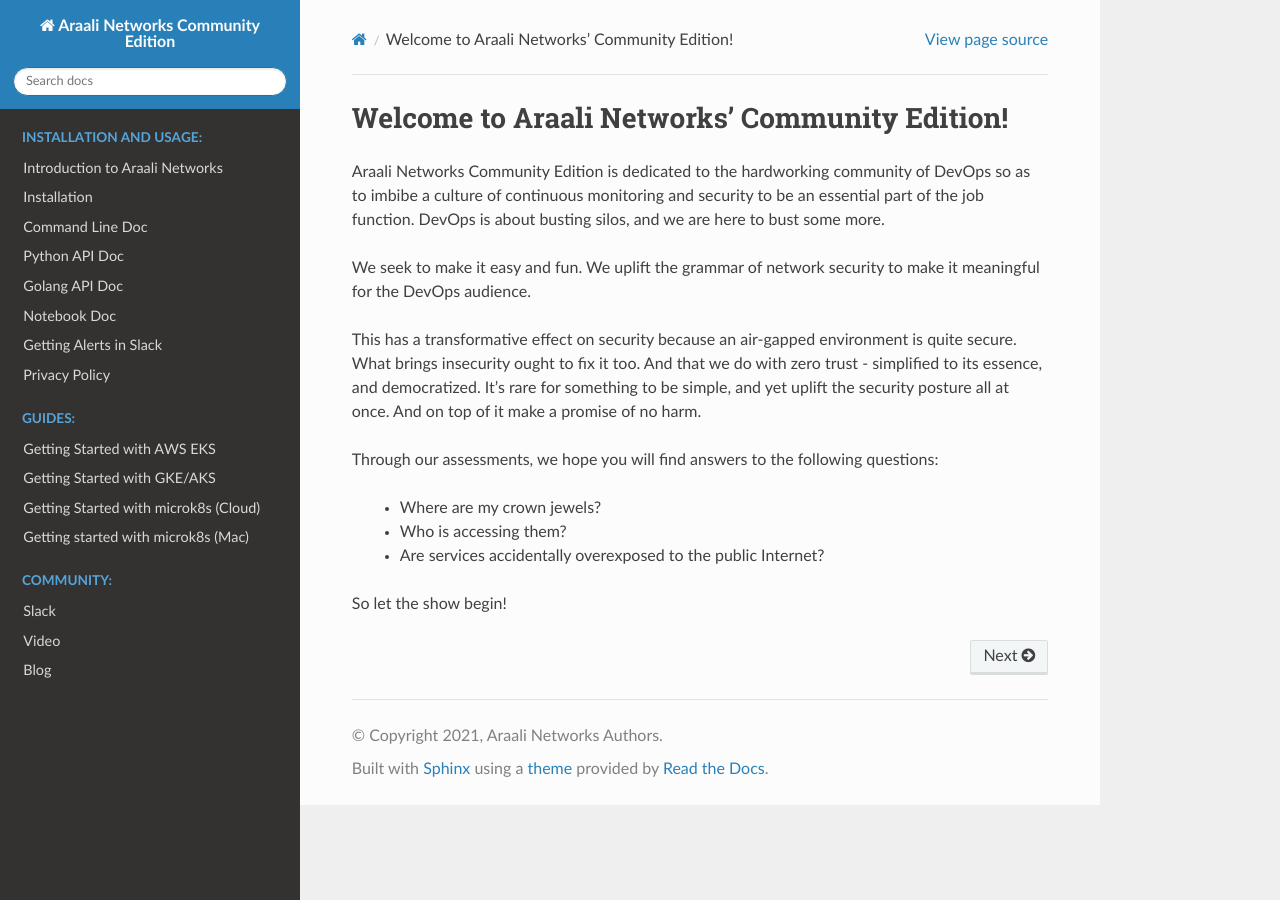
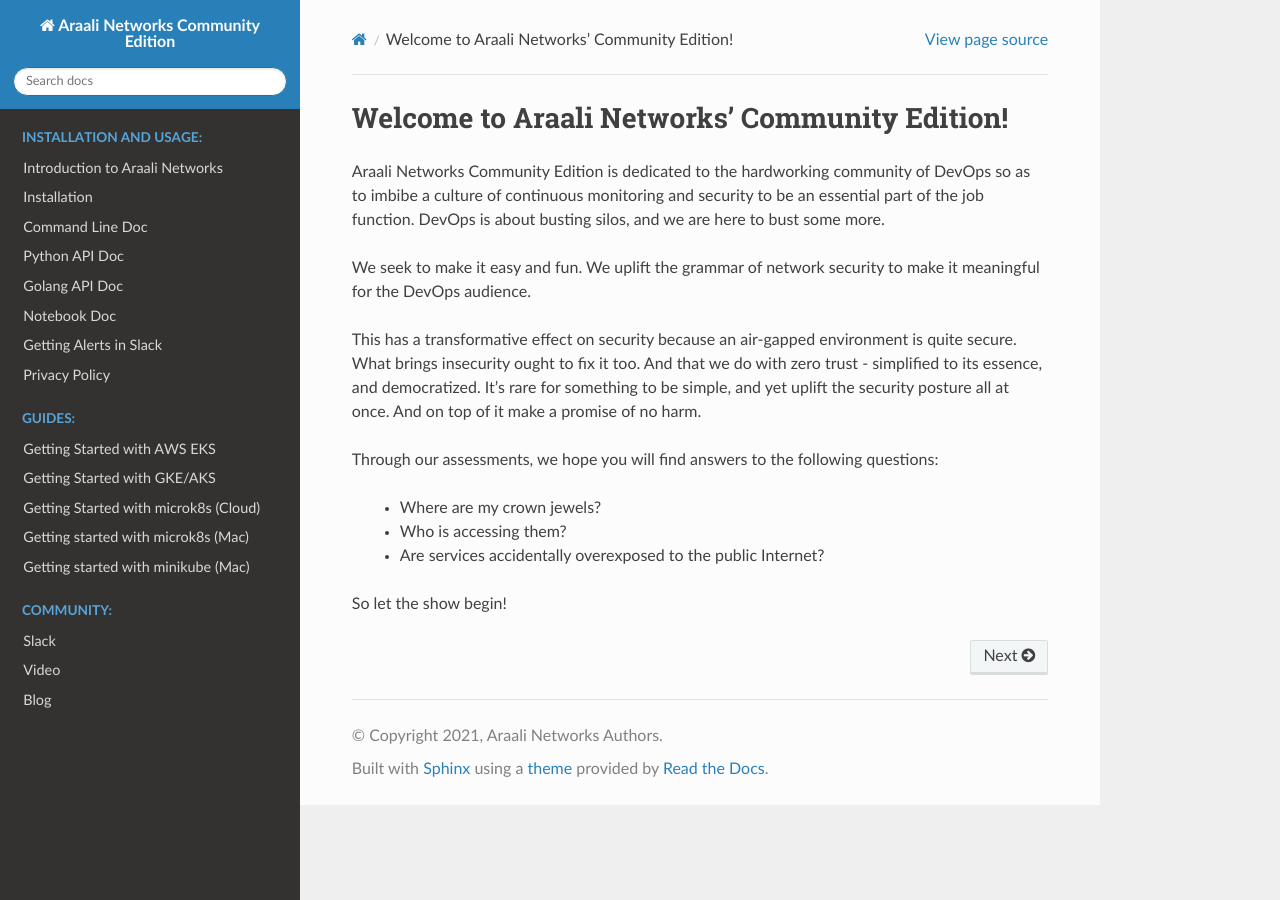
Before and after one commit to araalinetworks/api, a Sphinx documentation site: the page built from doc/source/index.rst, in a window 1280 px wide. Built offline with Sphinx 7.4.7 and the Read the Docs theme 2.0.0, drawn with Linux system fonts in a browser that asks for light colours.

Commit message:
Include minikube instructions

```diff
--- a/doc/source/index.rst
+++ b/doc/source/index.rst
@@ -50,6 +50,7 @@
    guide_getting_started_with_GKE
    guide_getting_started_with_microk8s
    guide_getting_started_microk8s_macbook
+   guide_getting_started_minikube_macbook
 
 .. toctree::
    :maxdepth: 2
```
